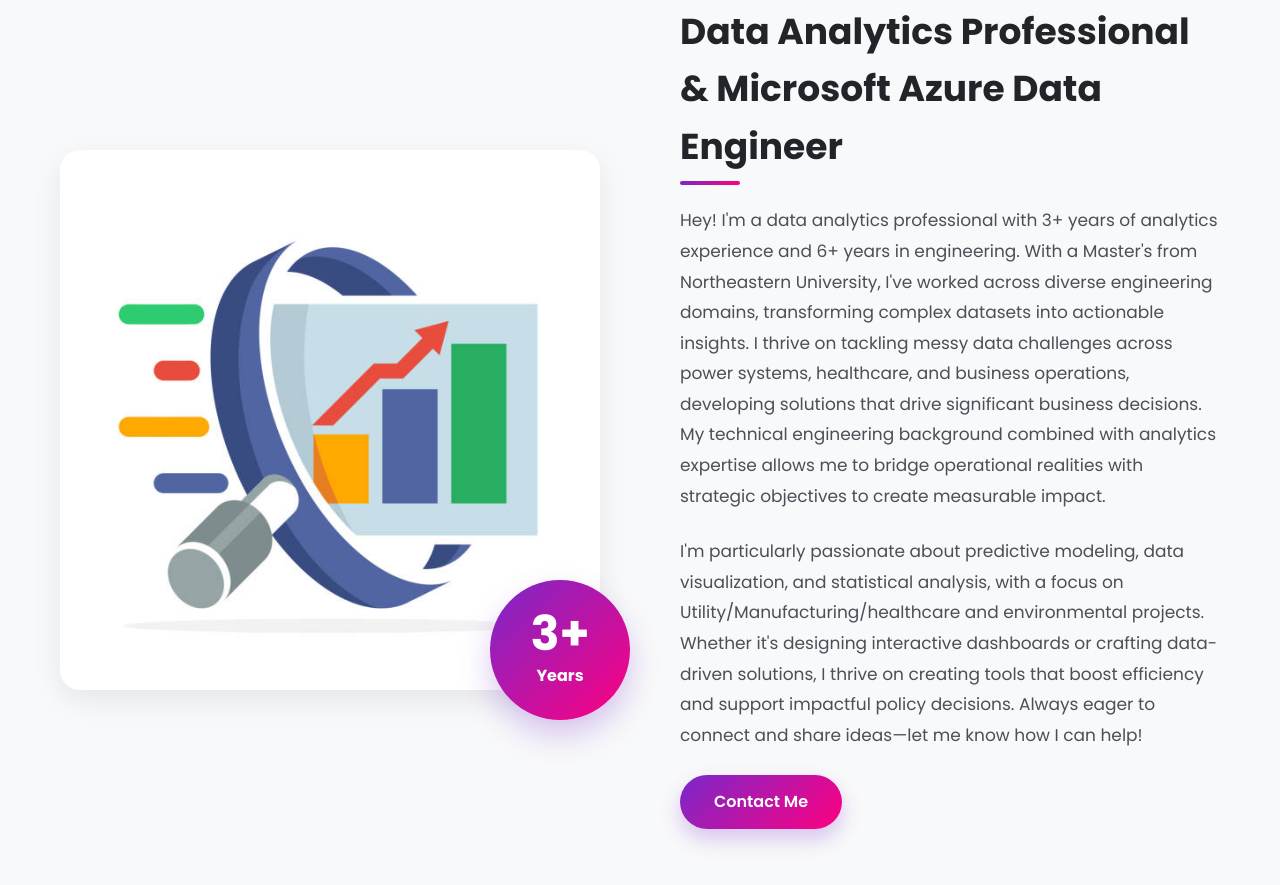
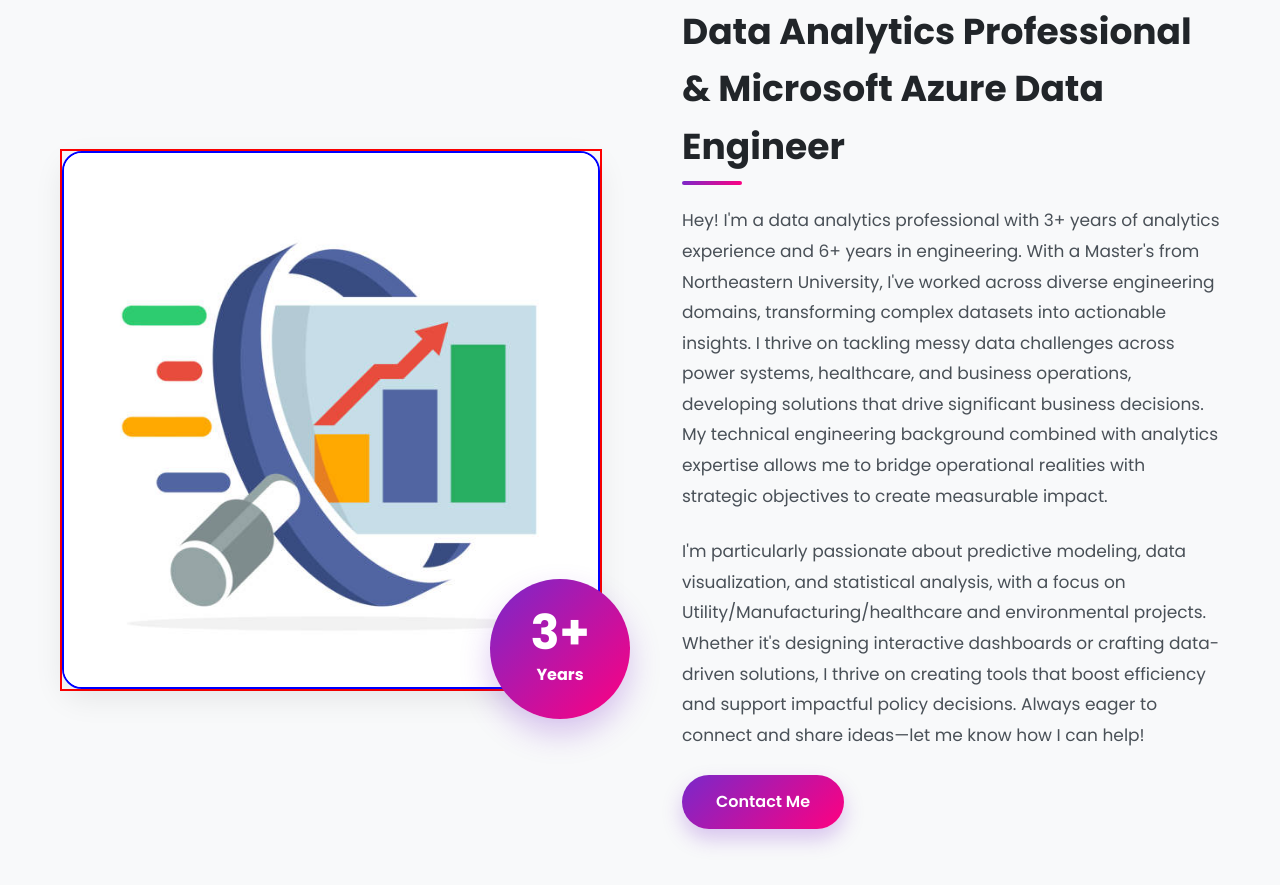
Before and after one commit to korutlaaravind/Aravind-portfolio, a plain HTML site: page about.html in a window 1280 px wide. Shown: the part 1132-2017 px from the top of the page. Drawn offline with nearby package versions, Linux system fonts and the light colour scheme.

Commit message:
Update about.html

```diff
--- a/about.html
+++ b/about.html
@@ -90,8 +90,8 @@
                 <p>Data analyst passionate about deriving meaningful insights from complex datasets</p>
             </div>
             <div class="about-content">
-                <div class="about-image">
-                    <img src="Photo.jpg" alt="Aravind Korutla">
+                <div class="about-image" style="border: 2px solid red; min-height: 300px;">
+                    <img src="Photo.jpg" alt="Aravind Korutla" style="border: 2px solid blue; min-height: 200px;">
                     <div class="experience-badge">
                         <span>3+</span>
                         <span>Years</span>
```
